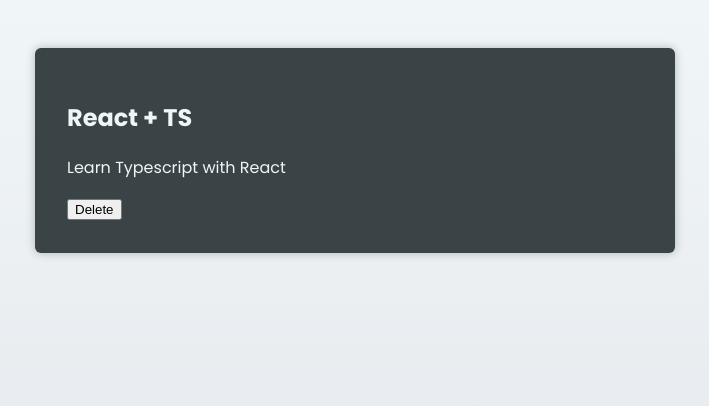
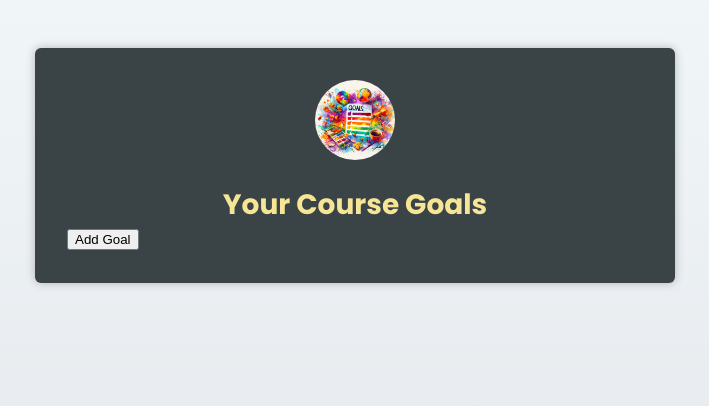
Before and after one commit to bitw41ker/Typescript-with-React, a React (Vite) app: page / in a window 1280 px wide. Shown: the top 406 px of the page, without its empty margins (285-994 px from the left). Built offline with nearby package versions, Linux system fonts and the light colour scheme; the HTML template or start-up script is replaced by a standard one.

Commit message:
Add Header and ability to add goals

```diff
--- a/src/App.tsx
+++ b/src/App.tsx
@@ -1,11 +1,45 @@
+import { useState } from 'react';
+
 import CourseGoal from './components/CourseGoal.tsx';
+import Header from './components/Header.tsx';
+import goalsImg from './assets/goals.jpg';
+
+type CourseGoal = {
+  title: string;
+  desription: string;
+  id: number;
+};
 
 export default function App() {
+  const [goals, setGoals] = useState<CourseGoal[]>([]);
+
+  function handleAddGoal() {
+    const newGoal: CourseGoal = {
+      id: Math.random(),
+      title: 'React + TS',
+      desription: 'Learn Typescript with React',
+    };
+
+    setGoals((prevGoals) => {
+      return [...prevGoals, newGoal];
+    });
+  }
+
   return (
     <main>
-      <CourseGoal title="React + TS">
-        <p>Learn Typescript with React</p>
-      </CourseGoal>
+      <Header image={{ src: goalsImg, alt: 'A list of goals' }}>
+        <h1>Your Course Goals</h1>
+      </Header>
+      <button onClick={handleAddGoal}>Add Goal</button>
+      <ul>
+        {goals.map((goal) => (
+          <li key={goal.id}>
+            <CourseGoal title={goal.title}>
+              <p>{goal.desription}</p>
+            </CourseGoal>
+          </li>
+        ))}
+      </ul>
     </main>
   );
 }
--- /dev/null
+++ b/src/components/Header.tsx
@@ -0,0 +1,15 @@
+import { type ReactNode } from 'react';
+
+type HeaderProps = {
+  image: { src: string; alt: string };
+  children?: ReactNode;
+};
+
+export default function Header({ image, children }: HeaderProps) {
+  return (
+    <header>
+      <img {...image} />
+      {children}
+    </header>
+  );
+}
```
